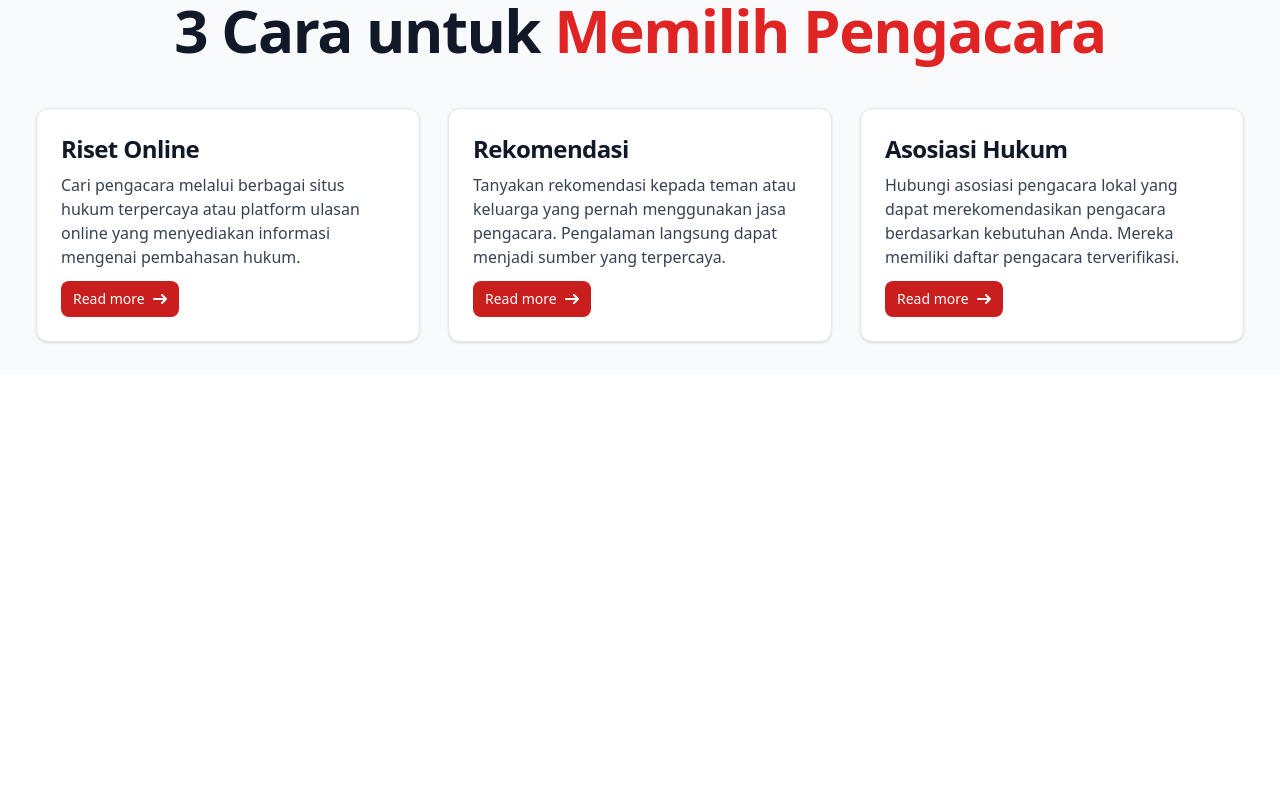
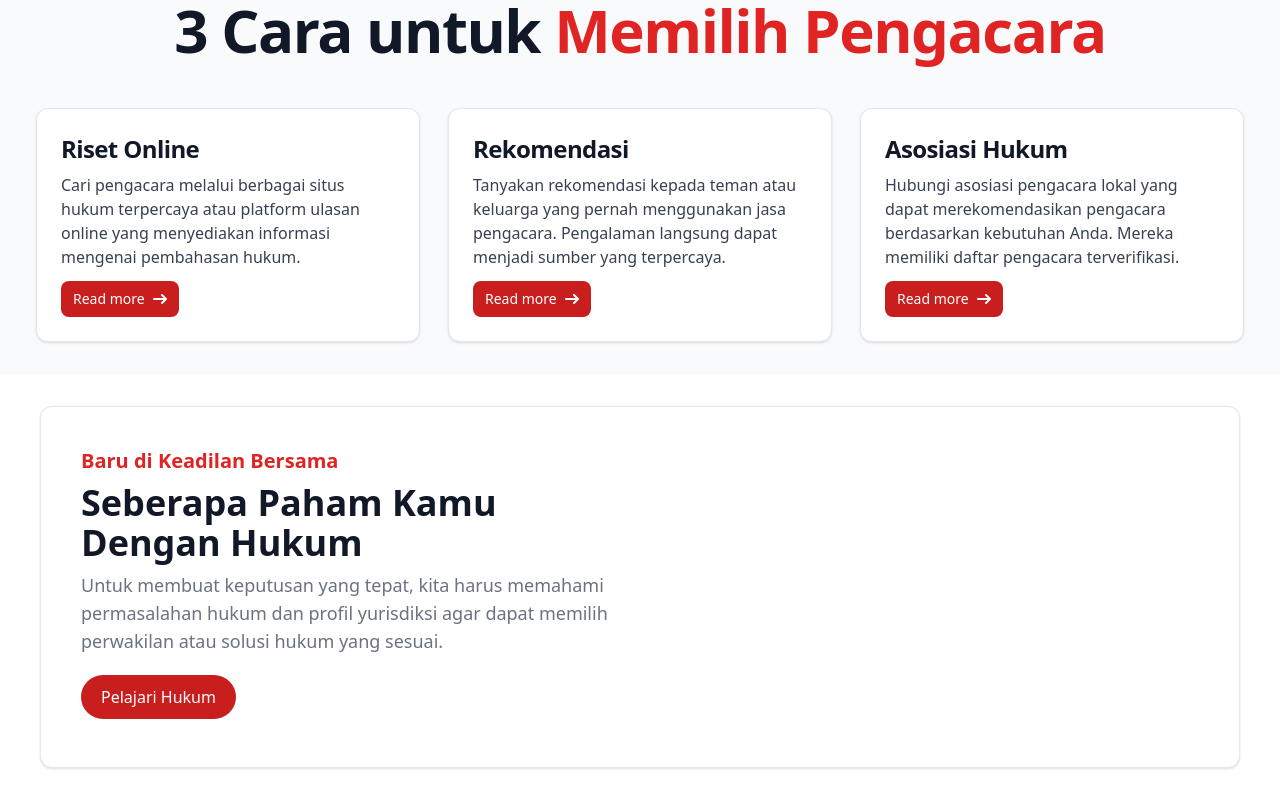
Before and after one commit to ckckckcz/Hackthon-JTI, a React (Vite) app in the folder Client/: page / in a window 1280 px wide. Shown: the part 1173-1973 px from the top of the page. Before the commit the page ends 1547 px from the top, so only its background shows below. Built offline with nearby package versions, Linux system fonts and the light colour scheme.

Commit message:
update: understand section

```diff
--- /dev/null
+++ b/Client/src/components/Home/Understand.tsx
@@ -0,0 +1,38 @@
+export default function Understand() {
+  return (
+    <section className="bg-white dark:bg-gray-900 flex items-center justify-left py-8 px-4">
+      <div className="text-center mx-auto max-w-screen-xl">
+        <div className="grid grid-cols-1 sm:grid-cols-2 p-5 bg-white underCard border border-gray-200 rounded-xl shadow sm:p-10 dark:bg-gray-800 dark:border-gray-700">
+          <style>{`
+        @media (min-width: 640px) {
+          .underCard {
+            width: 100%;
+          }
+        }
+        @media (min-width: 1024px) {
+          .underCard {
+            width: 1200px;
+          }
+        }
+      `}</style>
+          <div>
+            <p className="text-left font-bold text-xl mb-2 text-red-600">Baru di Keadilan Bersama</p>
+            <h5 className="mb-2 text-4xl text-left font-extrabold text-gray-900 dark:text-white">Seberapa Paham Kamu Dengan Hukum</h5>
+            <p className="mb-5 text-sm font-medium text-gray-500 sm:text-lg dark:text-gray-400 text-left">
+              Untuk membuat keputusan yang tepat, kita harus memahami permasalahan hukum dan profil yurisdiksi agar dapat memilih perwakilan atau solusi hukum yang sesuai.
+            </p>
+            <div className="text-left">
+              <button
+                type="button"
+                className="text-white bg-red-700 hover:bg-red-800 focus:outline-none focus:ring-4 focus:ring-red-300 font-medium rounded-full text-md px-5 py-2.5 text-center me-2 mb-2 dark:bg-red-600 dark:hover:bg-red-700 dark:focus:ring-red-800"
+              >
+                Pelajari Hukum
+              </button>
+            </div>
+          </div>
+          <div className="flex items-center justify-center">{/* <img src="https://via.placeholder.com/100" alt="App preview" className="w-full h-auto rounded-lg" /> */}</div>
+        </div>
+      </div>
+    </section>
+  );
+}
--- a/Client/src/views/Home.tsx
+++ b/Client/src/views/Home.tsx
@@ -1,12 +1,14 @@
 import Navbar from "../components/Navbar";
 import Header from "../components/Home/Header";
 import Tips from "../components/Home/Tips";
+import Understand from "../components/Home/Understand";
 export default function Home() {
   return (
     <>
       <Navbar />
       <Header />
       <Tips />
+      <Understand />
     </>
   );
 }
```
